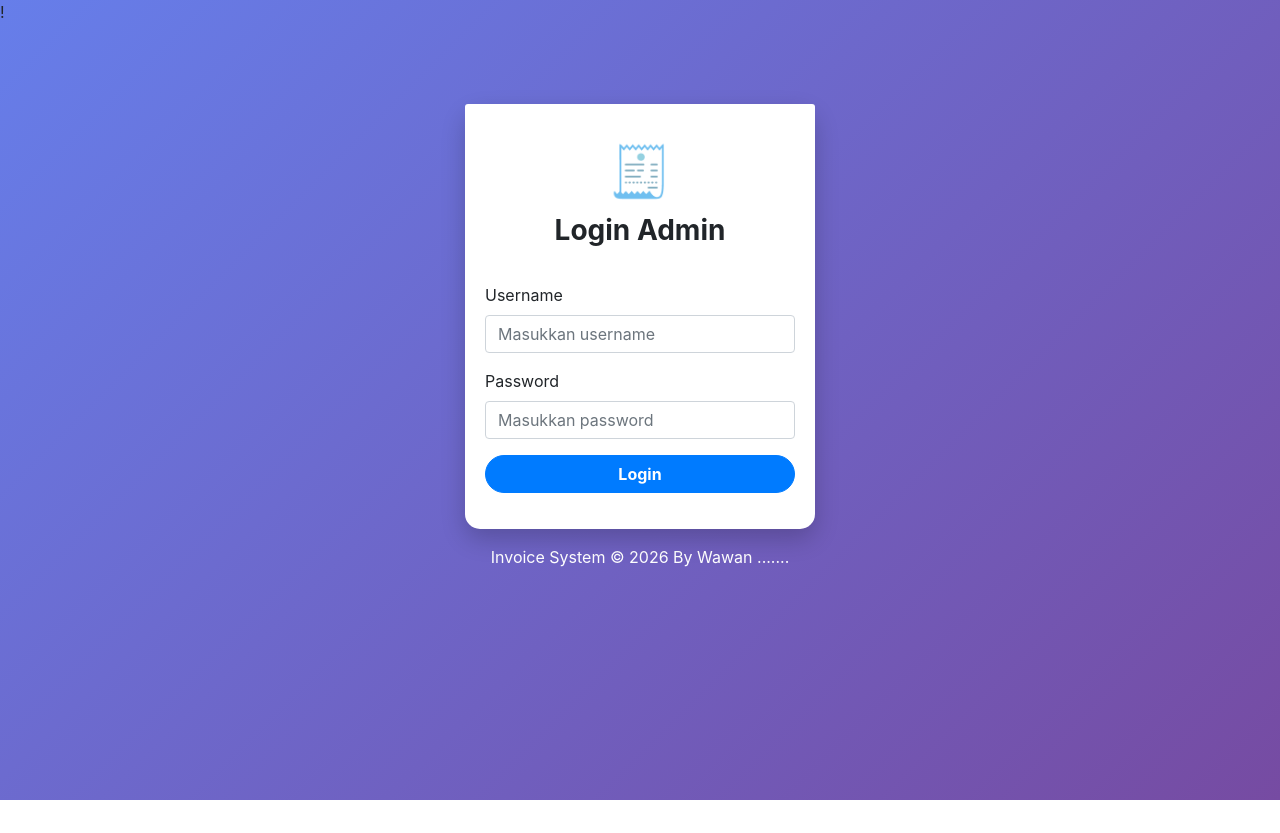
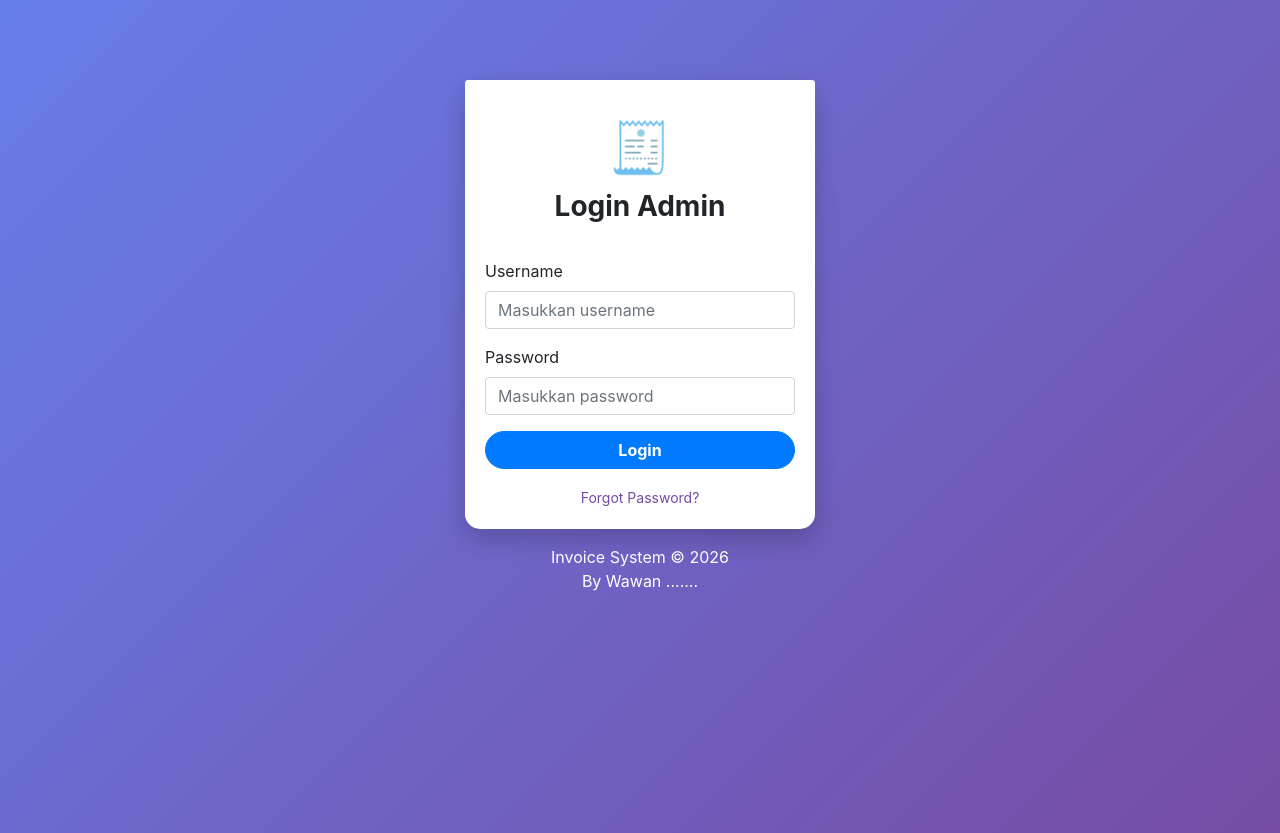
Before and after one commit to wawanhoeruman/invoiceku, a CodeIgniter app: page /invoiceku/index.php/auth/index in a window 1280 px wide. Shown: the top 833 px of the page. Before the commit the page ends 800 px from the top, so only its background shows below. Run offline with CodeIgniter, Linux system fonts and the light colour scheme.

Commit message:
Sukses membuat visual dan logic awal forgot password

```diff
--- a/application/controllers/Auth.php
+++ b/application/controllers/Auth.php
@@ -51,4 +51,27 @@ else
         $this->session->sess_destroy();
         redirect('auth');
     }
+
+public function forgot_password()
+    {
+        $email = trim($this->input->post('email'));
+
+        if (empty($email)) {
+            // Kita panggil file login, tapi kita selipkan variabel $mode = 'forgot'
+            $data['mode'] = 'forgot';
+            $this->load->view('login', $data);
+        } else {
+            $user = $this->db->get_where('users', ['email' => $email])->row();
+
+            if ($user) {
+                // TODO: Logic kirim email di sini
+                $this->session->set_flashdata('success', 'Link reset password telah dikirim ke email Anda!');
+                redirect('auth/forgot_password');
+            } else {
+                $this->session->set_flashdata('error', 'Email tidak terdaftar!');
+                redirect('auth/forgot_password');
+            }
+        }
+    }
+
 }
--- a/application/views/login.php
+++ b/application/views/login.php
@@ -1,12 +1,3 @@
-<!--<form method="post" action="<?= site_url('auth/proses'); ?>">
-<h2>Login Admin</h2>
-
-<input type="text" name="username" placeholder="Username"><br><br>
-<input type="password" name="password" placeholder="Password"><br><br>
-
-<button type="submit">Login</button>
-</form>-->!
-
 <!DOCTYPE html>
 <html>
 <head>
@@ -14,8 +5,7 @@
     <meta charset="utf-8">
     <meta name="viewport" content="width=device-width, initial-scale=1">
 
-    <link rel="stylesheet"
-    href="https://cdn.jsdelivr.net/npm/bootstrap@4.6.2/dist/css/bootstrap.min.css">
+    <link rel="stylesheet" href="https://cdn.jsdelivr.net/npm/bootstrap@4.6.2/dist/css/bootstrap.min.css">
 
     <style>
         body{
@@ -63,45 +53,76 @@
 
                 <div class="card-header">
                     <div class="logo">🧾</div>
-                    Login Admin
+                    <!-- Judul dinamis tergantung halaman -->
+                    <?= (isset($mode) && $mode == 'forgot') ? 'Reset Password' : 'Login Admin'; ?>
                 </div>
 
                 <div class="card-body">
 
+                    <!-- Flashdata untuk Error -->
                     <?php if($this->session->flashdata('error')){ ?>
                         <div class="alert alert-danger">
                             <?= $this->session->flashdata('error'); ?>
                         </div>
                     <?php } ?>
+
+                    <!-- Flashdata untuk Sukses -->
+                    <?php if($this->session->flashdata('success')){ ?>
+                        <div class="alert alert-success">
+                            <?= $this->session->flashdata('success'); ?>
+                        </div>
+                    <?php } ?>
+
+                    <?php if(isset($mode) && $mode == 'forgot') { ?>
+
+                        <!-- ==================== FORM FORGOT PASSWORD ==================== -->
+                        <form method="post" action="<?= site_url('auth/forgot_password') ?>">
+                            <div class="form-group">
+                                <label>Email Anda</label>
+                                <input type="email" name="email" class="form-control" placeholder="Masukkan email terdaftar" required>
+                                <small class="form-text text-muted">Kami akan mengecek apakah email Anda terdaftar di sistem.</small>
+                            </div>
+
+                            <button type="submit" class="btn btn-warning btn-block btn-login text-white">
+                                Kirim Link Reset
+                            </button>
+                        </form>
+
+                        <div class="text-center mt-3">
+                            <a href="<?= site_url('auth'); ?>" style="color: #667eea; text-decoration: none; font-size: 14px;">← Kembali ke Login</a>
+                        </div>
+
+                    <?php } else { ?>
+
+                        <!-- ==================== FORM LOGIN BIASA ==================== -->
                         <form method="post" action="<?= site_url('auth/proses') ?>">
-
                             <div class="form-group">
                                 <label>Username</label>
-                            <input type="text" name="username"
-                            class="form-control"
-                            placeholder="Masukkan username" required>
+                                <input type="text" name="username" class="form-control" placeholder="Masukkan username" required>
                             </div>
 
                             <div class="form-group">
                                 <label>Password</label>
-                            <input type="password" name="password"
-                            class="form-control"
-                            placeholder="Masukkan password" required>
+                                <input type="password" name="password" class="form-control" placeholder="Masukkan password" required>
                             </div>
 
-                        <button type="submit"
-                        class="btn btn-primary btn-block btn-login">
+                            <button type="submit" class="btn btn-primary btn-block btn-login">
                                 Login
                             </button>
+                        </form>
 
-                    </form>
+                        <div class="text-center mt-3">
+                            <a href="<?= site_url('auth/forgot_password'); ?>" style="color: #764ba2; text-decoration: none; font-size: 14px;">Forgot Password?</a>
+                        </div>
+
+                    <?php } ?>
 
                 </div>
 
             </div>
 
             <p class="text-center text-white mt-3">
-                Invoice System © 2026
+                Invoice System © 2026<br>
                 By Wawan .......
             </p>
 
--- a/application/views/user/edit.php
+++ b/application/views/user/edit.php
@@ -32,6 +32,12 @@ href="https://cdn.jsdelivr.net/npm/bootstrap@4.6.2/dist/css/bootstrap.min.css">
            class="form-control" required>
 </div>
 
+<!-- baru -->
+ <div class="form-group">
+    <label>Email</label>
+    <input type="email" name="email" class="form-control" value="<?= $user->email; ?>" required>
+</div>
+
 <div class="form-group">
     <label>Password (kosongkan jika tidak diubah)</label>
     <input type="password" name="password"
--- a/application/views/user/tambah.php
+++ b/application/views/user/tambah.php
@@ -45,6 +45,12 @@ href="https://cdn.jsdelivr.net/npm/bootstrap@4.6.2/dist/css/bootstrap.min.css">
     <input type="text" name="username" class="form-control" required>
 </div>
 
+<!-- //input baru// -->
+<div class="form-group">
+    <label>Email</label>
+    <input type="email" name="email" class="form-control" placeholder="Masukkan email aktif" required>
+</div>
+
 <div class="form-group">
     <label>Password</label>
     <input type="password" name="password" class="form-control" required>
```
Also changed, not shown: application/controllers/User.php (+72 -11 lines), application/views/user/index.php (+11 -2 lines). Lines whose indentation alone changed are shown as unchanged.
